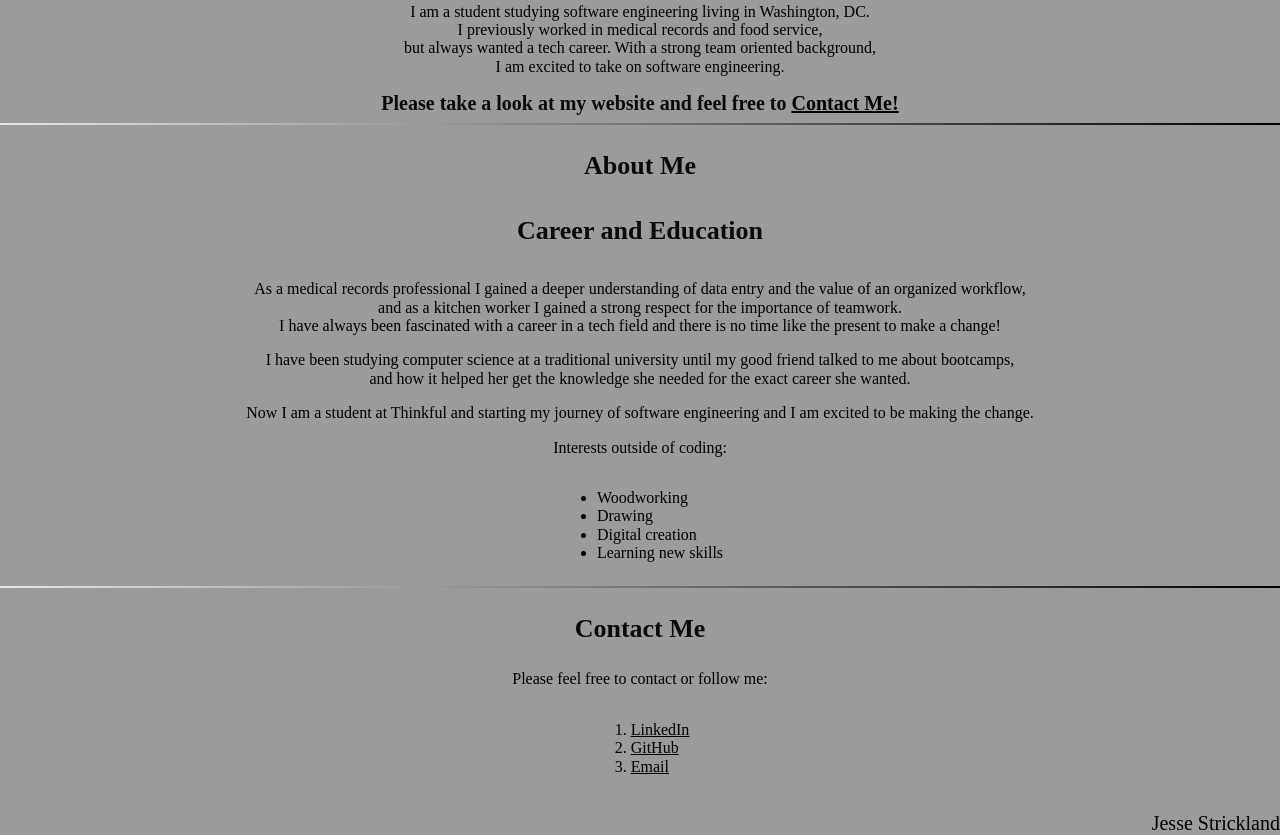
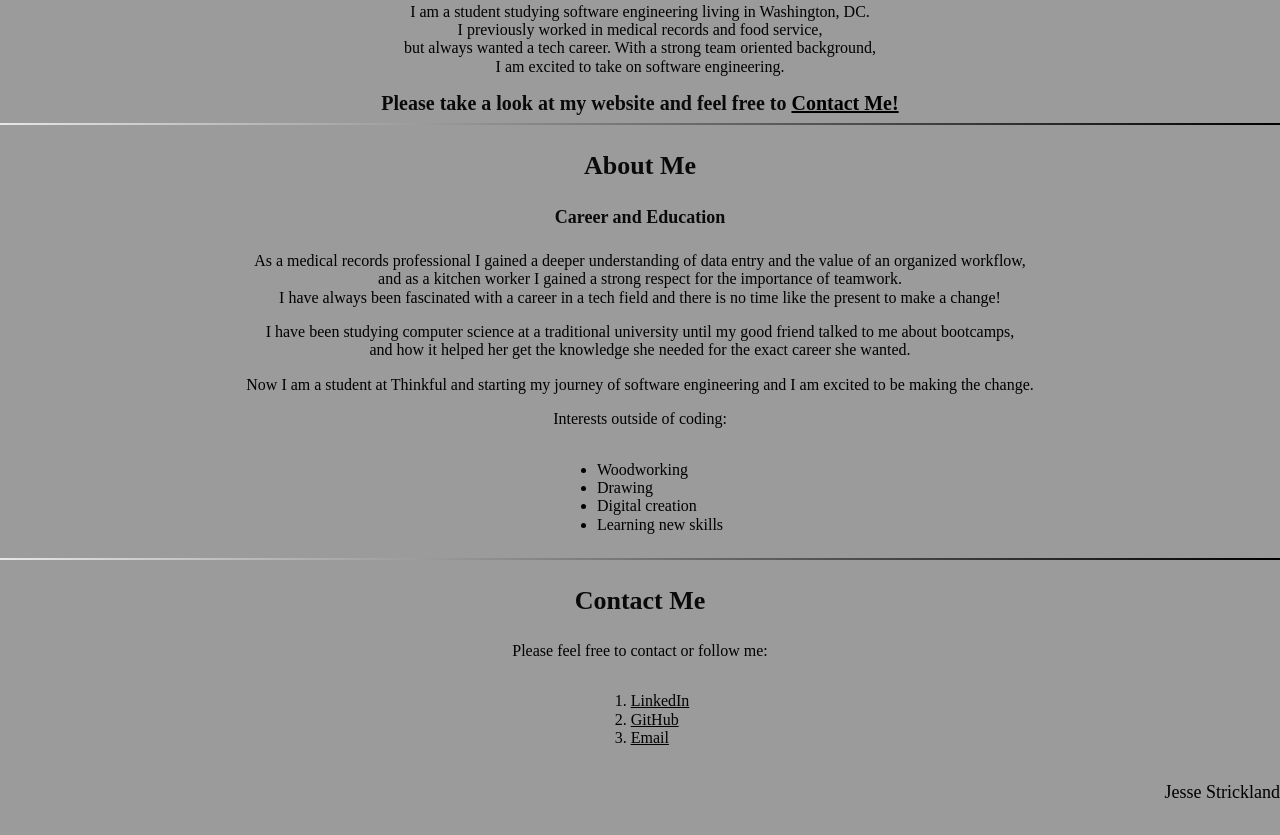
Before and after one commit to Skinniez/Portfolio, a plain HTML site: page index.html in a window 1280 px wide. Shown: the part 768-1603 px from the top of the page. After the commit the page ends 1570 px from the top, so only its background shows below. Drawn offline with nearby package versions, Linux system fonts and the light colour scheme; a script that the page names is missing.

Commit message:
Update style.css

```diff
--- a/style.css
+++ b/style.css
@@ -8,6 +8,9 @@ body {
 	font-family: serif, georgian;
 	background-color: #9b9b9b;
 	text-align:center;
+}
+p {
+	font-size:16;
 }
 div.parent {
 	text-align: center;
@@ -66,7 +69,7 @@ h3 {
   font-size: 26px;
 }
 h4 {
-	font-size: 26px;
+	font-size: 18px;
 }
 img,
 iframe {
@@ -80,7 +83,7 @@ iframe {
 
 footer {
 	font-family:serif, georgian;
-	font-size:20px;
+	font-size:18px;
 	text-align:right;
 }
 hr {
```
